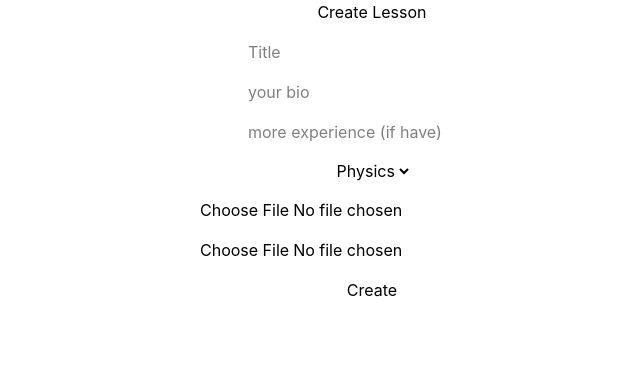
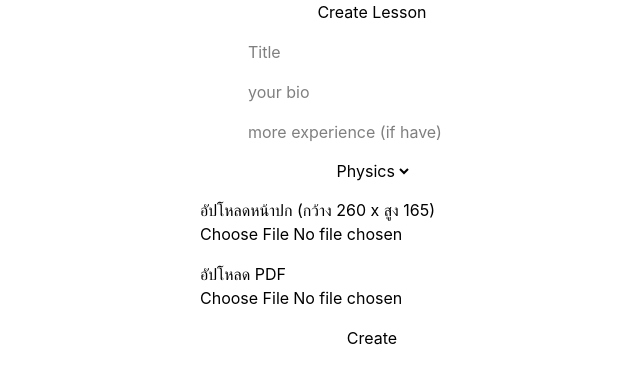
Before and after one commit to AdxiveDay/skill-up, a Next.js app: page /lesson/create5350 in a window 1280 px wide. Shown: the top 384 px of the page, without its empty margins (268-908 px from the left). Built offline with nearby package versions, Linux system fonts and the light colour scheme.

Commit message:
for Muca

```diff
--- a/app/lesson/create5350/page.tsx
+++ b/app/lesson/create5350/page.tsx
@@ -69,11 +69,18 @@ export default function CreateLessonPage() {
         <option value="Math">Math</option>
         <option value="Bio">Bio</option>
         <option value="Chem">Chem</option>
+        <option value="History">History</option>
       </select>
 
-      <input placeholder="Cover" type="file" accept="image/*" onChange={(e) => setCover(e.target.files?.[0] || null)} />
+      <div className="flex flex-col">
+        <h1>อัปโหลดหน้าปก (กว้าง 260 x สูง 165)</h1>
+        <input placeholder="Cover" type="file" accept="image/*" onChange={(e) => setCover(e.target.files?.[0] || null)} />
+      </div>
 
-      <input placeholder="PDFfile" type="file" accept="application/pdf" onChange={(e) => setPdf(e.target.files?.[0] || null)} />
+      <div className="flex flex-col">
+        <h1>อัปโหลด PDF</h1>
+        <input placeholder="PDFfile" type="file" accept="application/pdf" onChange={(e) => setPdf(e.target.files?.[0] || null)} />
+      </div>
 
       <button onClick={handleSubmit} disabled={loading}>
         {loading ? "Saving..." : "Create"}
--- a/app/lesson/page.tsx
+++ b/app/lesson/page.tsx
@@ -116,6 +116,7 @@ export default function LessonPage() {
               <option value="Math">Math</option>
               <option value="Bio">Biology</option>
               <option value="Chemistry">Chemistry</option>
+              <option value="History">History</option>
             </select>
           </div>
 
```
Also changed, not shown: public/uploads/covers/1766905853159-531a1a884ce2fc58e3573e21d6a486f4.jpg (added), 1 other file (tests, documents, lock files or other folders).
